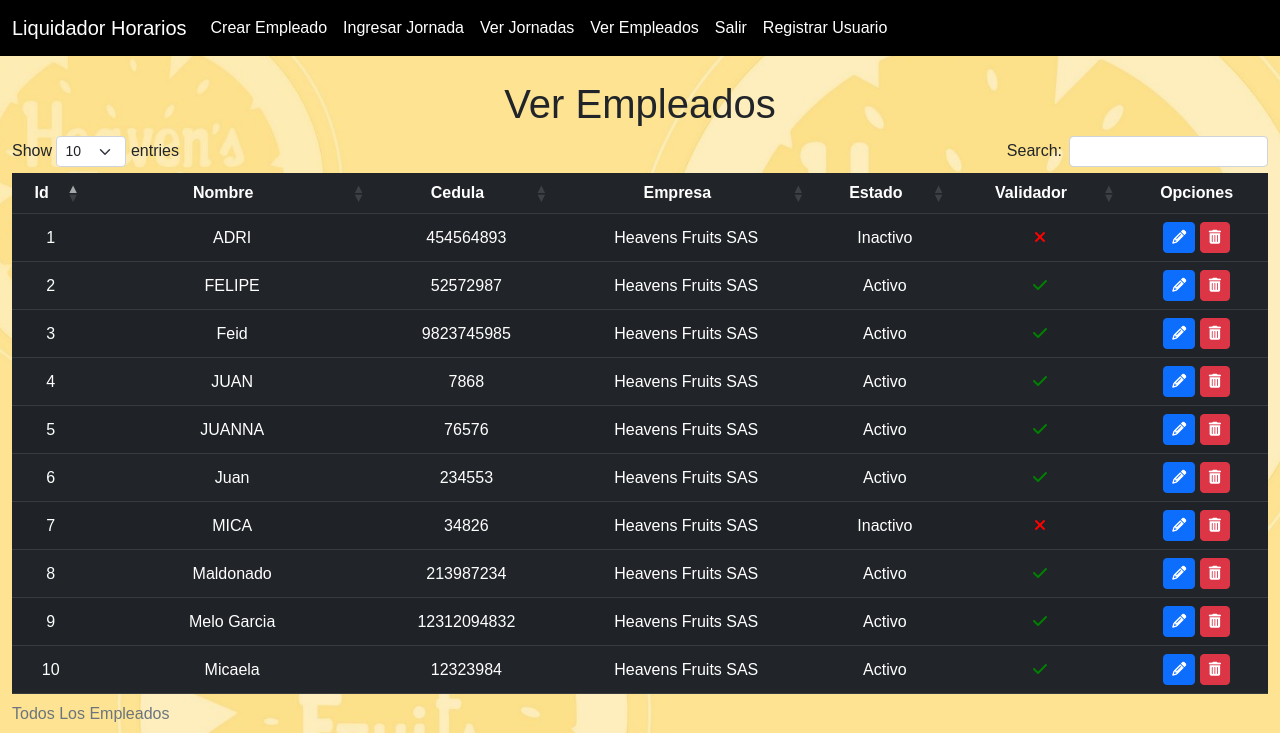
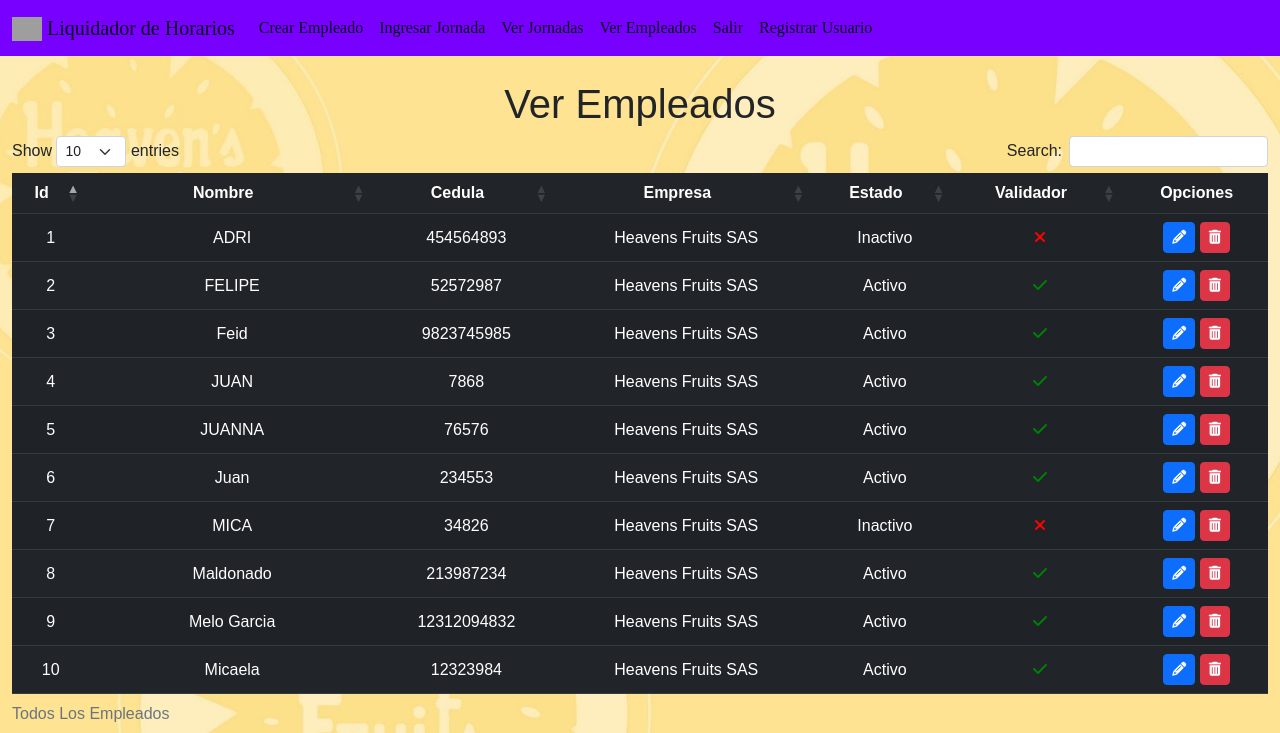
Before and after one commit to Sebastyk120/Django_horarios_V6, a Django app: page /empleados/ in a window 1280 px wide. Shown: the top 733 px of the page. Run offline with Django 4.2, Linux system fonts and the light colour scheme; a user stored in the database is signed in; data comes from the database, SQL or seed files in the repository; both versions use the stored data as it was after the commit; parts of the project's set-up code (start-up, migrations or seed data) failed here and were passed over; some libraries are stand-ins or nearby versions; grey boxes are pictures that could not be loaded.

Commit message:
Nicolas Primer envio

```diff
--- a/registro_horas/templates/base.html
+++ b/registro_horas/templates/base.html
@@ -14,9 +14,12 @@
         integrity="sha384-kenU1KFdBIe4zVF0s0G1M5b4hcpxyD9F7jL+jjXkk+Q2h455rYXK/7HAuoJl+0I4"
         crossorigin="anonymous"></script>
 
-<nav class="navbar navbar-expand-lg navbar-dark bg-black">
+<nav class="navbar navbar-expand-lg" style="background-color: #7800ff; font-family: 'Montserrat'">
     <div class="container-fluid">
-        <a class="navbar-brand" href="/">Liquidador Horarios</a>
+        <a class="navbar-brand" href="#">
+            <img src="../static/img/loguito.png" alt="Logo" width="30" height="24" class="d-inline-block align-text-top">
+            Liquidador de Horarios
+          </a>
         <button class="navbar-toggler" type="button" data-bs-toggle="collapse" data-bs-target="#navbarNav"
                 aria-controls="navbarNav" aria-expanded="false" aria-label="Toggle navigation">
             <span class="navbar-toggler-icon"></span>
--- a/registro_horas/templates/jornadas.html
+++ b/registro_horas/templates/jornadas.html
@@ -18,15 +18,15 @@
     </head>
     <body>
     <h1 style="text-align: center;">Ver Jornadas</h1>
-    <div class="container-fluid">
+    <div class="container-fluid ">
         <div class="row"></div>
         <div class="col-sm-12 col-md-12 col-lg-12 col-xl-12">
             <div class="table-responsive">
-                <table id="datatable_jornadas" class="table table-dark table-striped table-hover">
+                <table id="datatable_jornadas" class="table table-sm table-light table-striped table-hover table-responsive table-bordered">
                     <caption>
                         Todas las Jornadas
                     </caption>
-                    <thead>
+                    <thead class="table-dark" >
                     <tr>
                         <th class="centered">Id</th>
                         <th class="centered">Inicio Jornada</th>
```
Also changed, not shown: registro_horas/static/css/jornadas.css (+25 -1 lines), db.sqlite3, registro_horas/static/img/fondojornadas.png (added).
